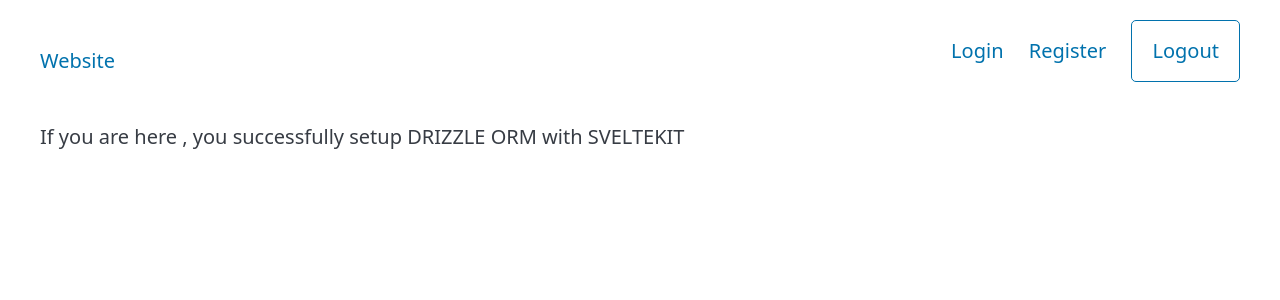
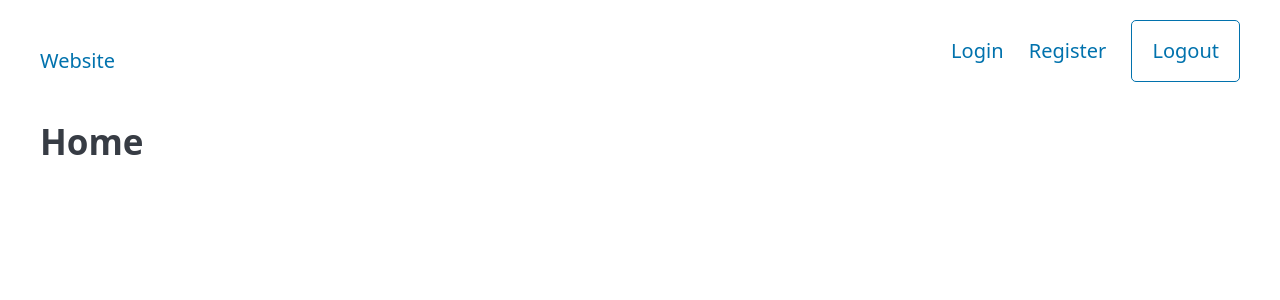
Before and after one commit to moolenbeek/sveltekit-auth-update, a SvelteKit app: page / in a window 1280 px wide. Shown: the top 300 px of the page. Built offline with nearby package versions, Linux system fonts and the light colour scheme; no server answers; the database is empty.

Commit message:
change text

```diff
--- a/src/routes/+page.svelte
+++ b/src/routes/+page.svelte
@@ -3,4 +3,4 @@
 	console.log(data.result);
 </script>
 
-<p>If you are here , you successfully setup DRIZZLE ORM with SVELTEKIT</p>
+<h2>Home</h2>
```
